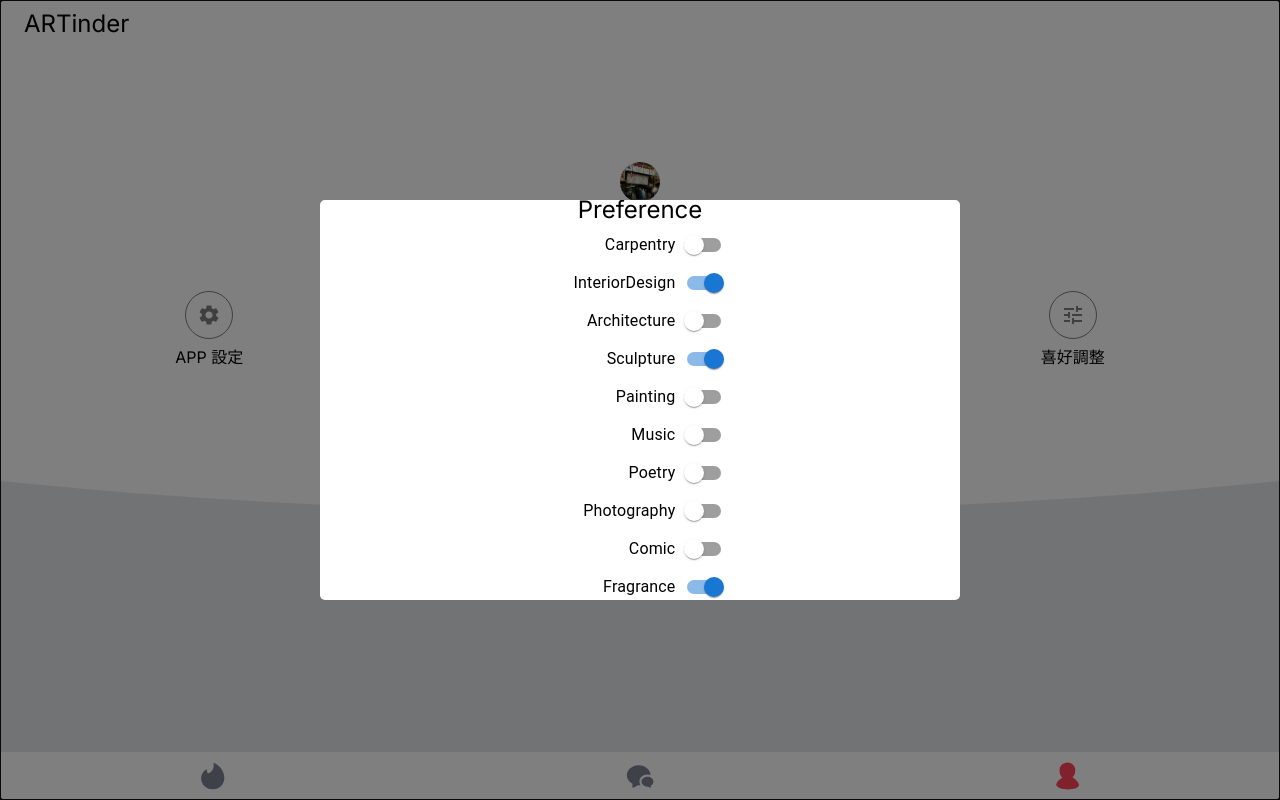
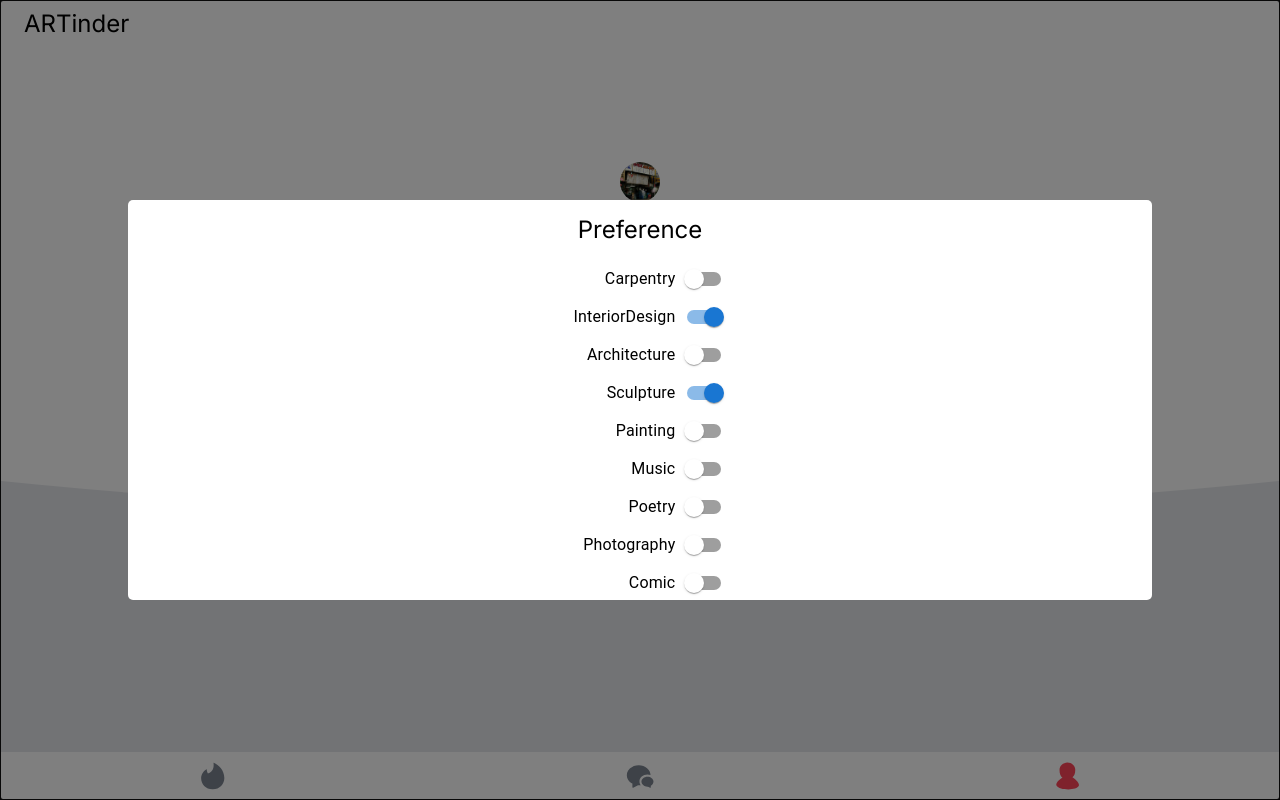
Before and after one commit to shawntsai0312/ARTinder, a Next.js app: page /profile in a window 1280 px wide. Both pictures are taken after a click on the element "喜好調整". Built offline with nearby package versions, Linux system fonts and the light colour scheme.

Commit message:
fix preference div size

```diff
--- a/src/app/profile/preference.tsx
+++ b/src/app/profile/preference.tsx
@@ -23,11 +23,12 @@ const Preference = () => {
     }
 
     return (
-        <div className='bg-white z-10 h-[50%] w-[50%] flex flex-col items-center justify-center overflow-y-scroll rounded-[5px]'>
-            <div className='text-2xl'>
+        <div className='bg-white z-10 h-[50%] w-[80%] flex flex-col items-center justify-center overflow-y-scroll rounded-[5px]'>
+            <div className='h-[15%] text-2xl flex items-center justify-center'>
                 Preference
             </div>
-            <FormControl component="fieldset">
+            <div className='h-[85%] w-full flex flex-col items-center justify-center overflow-y-scroll'>
+                <FormControl className='h-full' component="fieldset">
                     <FormGroup aria-label="position">
                         {
                             preference.map((item, index) => {
@@ -47,6 +48,7 @@ const Preference = () => {
                     </FormGroup>
                 </FormControl>
             </div>
+        </div>
     )
 }
 
```
Lines whose indentation alone changed are shown as unchanged.
